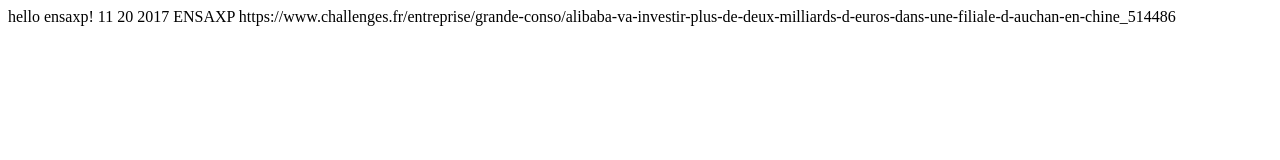
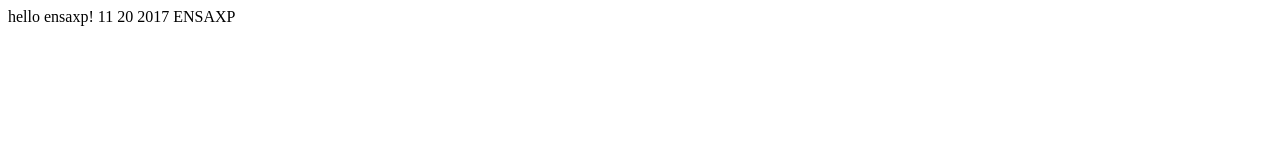
Before and after one commit to pasterparis/ensaxp.github.io, a plain HTML site: page index.html in a window 1280 px wide. Drawn offline with Linux system fonts and the light colour scheme.

Commit message:
viré le lien sur auchan

```diff
--- a/index.html
+++ b/index.html
@@ -1,4 +1,4 @@
 <html>
 hello ensaxp! 11 20 2017 ENSAXP
-   https://www.challenges.fr/entreprise/grande-conso/alibaba-va-investir-plus-de-deux-milliards-d-euros-dans-une-filiale-d-auchan-en-chine_514486
+
 </html>
```
